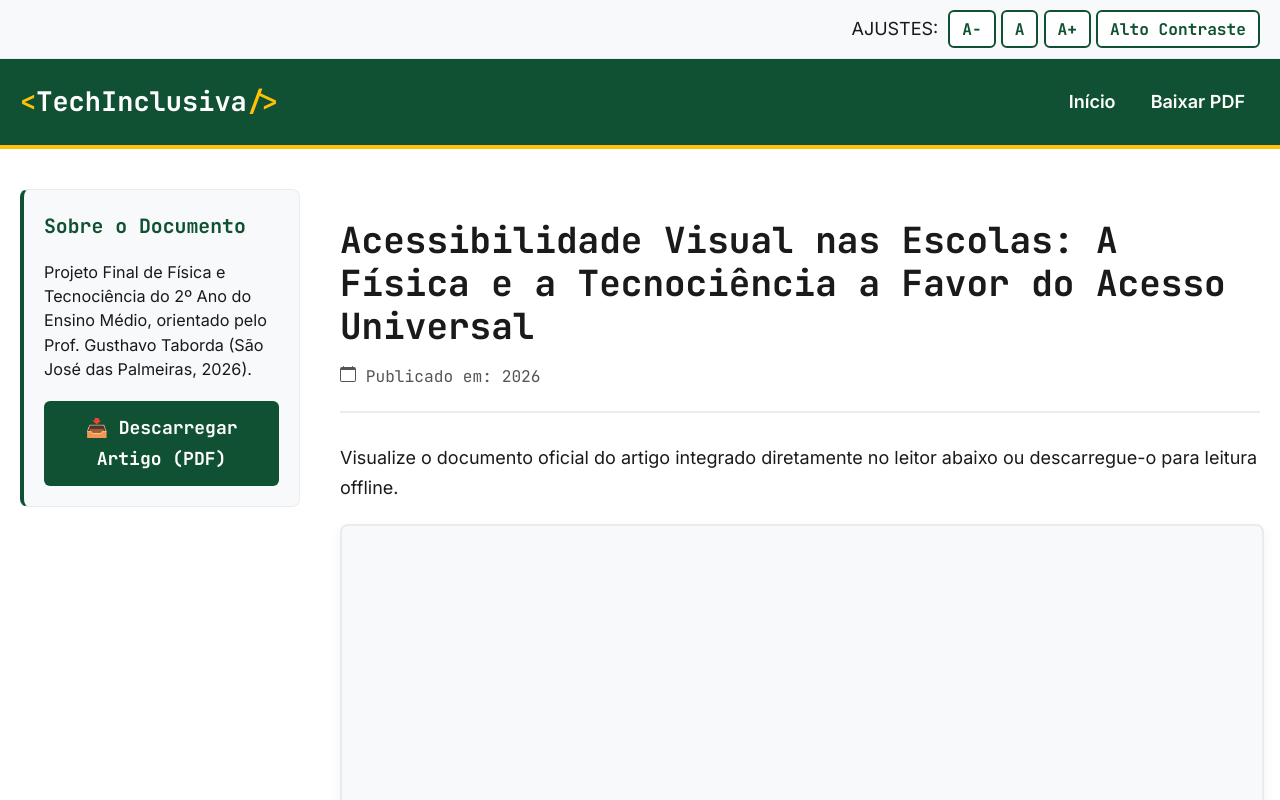
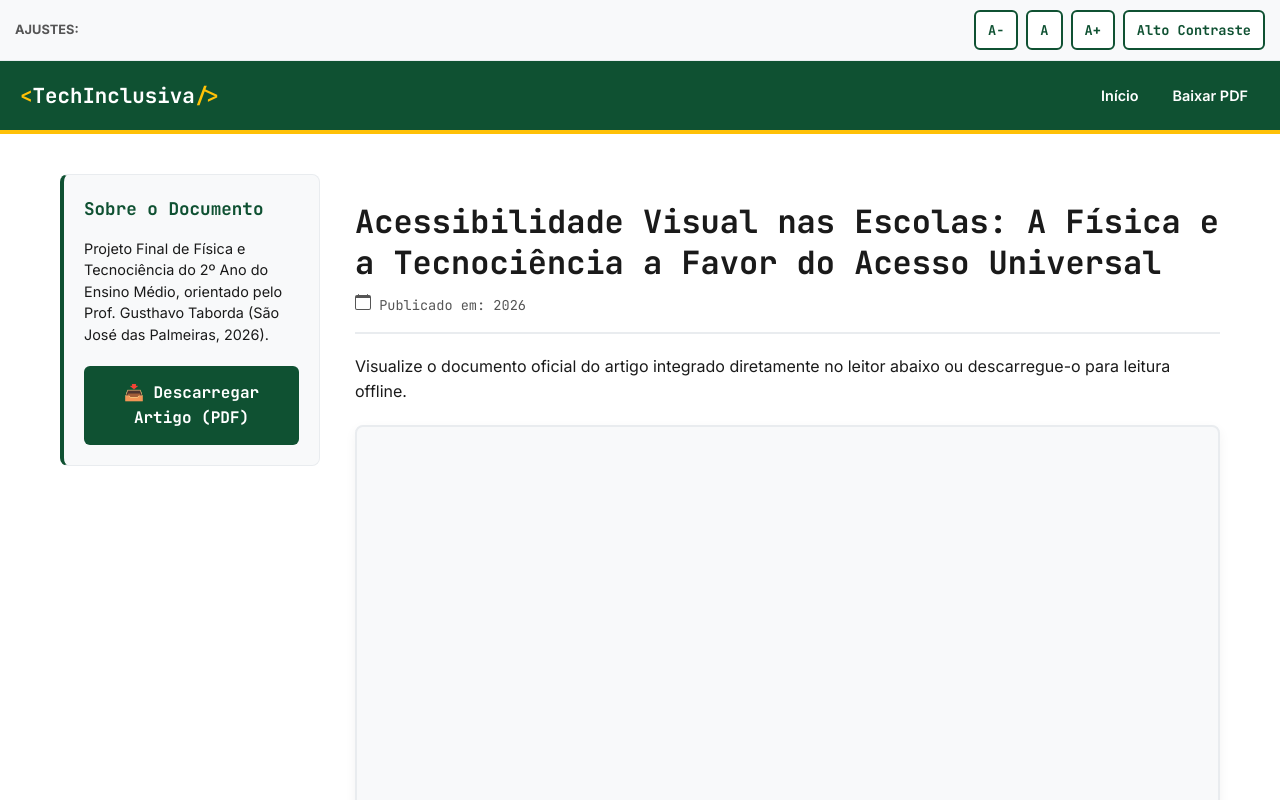
Before and after one commit to gusthavotaborda/fisicaetec, a plain HTML site: page index.html in a window 1280 px wide. Shown: the top 800 px of the page. Drawn offline with Linux system fonts and the light colour scheme.

Commit message:
Update style.css

```diff
--- a/style.css
+++ b/style.css
@@ -9,8 +9,7 @@
     --border-color: #e9ecef;
     --focus-color: #ffc107;
     --focus-outline: #1a1a1a;
-    --base-font-size: 112.5%;
-    --article-max-width: 950px;
+    --base-font-size: 100%;
 }
 
 body.alto-contraste {
@@ -27,15 +26,21 @@ body.alto-contraste {
 html {
     font-size: var(--base-font-size);
     scroll-behavior: smooth;
+    box-sizing: border-box;
+}
+
+*, *:before, *:after {
+    box-sizing: inherit;
 }
 
 body {
     font-family: 'Inter', sans-serif;
     background-color: var(--bg-color);
     color: var(--text-color);
-    line-height: 1.7;
+    line-height: 1.6;
     margin: 0;
     padding: 0;
+    overflow-x: hidden; /* Evita scroll horizontal indesejado */
     transition: background-color 0.3s, color 0.3s;
 }
 
@@ -61,32 +66,46 @@ h1, h2, h3, h4, .brand {
     z-index: 1000;
     text-decoration: none;
     font-weight: bold;
-    transition: top 0.2s;
     border-bottom-right-radius: 8px;
 }
 
 .skip-link:focus { top: 0; }
 
+/* Barra de acessibilidade responsiva (quebra linha em telas pequenas) */
 .a11y-toolbar {
     background-color: var(--secondary-bg);
     border-bottom: 1px solid var(--border-color);
-    padding: 10px 20px;
+    padding: 10px 15px;
     display: flex;
-    justify-content: flex-end;
+    justify-content: space-between;
     align-items: center;
+    flex-wrap: wrap;
     gap: 10px;
+}
+
+.toolbar-label {
+    font-size: 0.8rem;
+    color: var(--text-muted);
+    font-weight: bold;
+}
+
+.toolbar-buttons {
+    display: flex;
+    gap: 8px;
+    flex-wrap: wrap;
 }
 
 .a11y-toolbar button {
     background-color: var(--bg-color);
     border: 2px solid var(--primary-color);
     color: var(--primary-color);
-    padding: 6px 12px;
+    padding: 8px 12px; /* Área de toque ampliada para mobile */
     border-radius: 6px;
     cursor: pointer;
     font-family: 'JetBrains Mono', monospace;
     font-weight: bold;
-    font-size: 0.9rem;
+    font-size: 0.85rem;
+    min-height: 40px; /* Padrão recomendado para touch */
     transition: all 0.2s;
 }
 
@@ -98,15 +117,17 @@ h1, h2, h3, h4, .brand {
 header.site-header {
     background-color: var(--primary-color);
     color: #ffffff;
-    padding: 20px;
+    padding: 15px 20px;
     border-bottom: 4px solid var(--accent-color);
     display: flex;
     justify-content: space-between;
     align-items: center;
+    flex-wrap: wrap;
+    gap: 10px;
 }
 
 .site-header .brand {
-    font-size: 1.5rem;
+    font-size: 1.3rem;
     margin: 0;
     color: #ffffff;
     text-decoration: none;
@@ -114,12 +135,18 @@ header.site-header {
 
 .site-header .brand .syntax { color: var(--accent-color); }
 
+nav.top-nav {
+    display: flex;
+    gap: 10px;
+}
+
 nav.top-nav a {
     color: #ffffff;
     text-decoration: none;
     font-weight: 600;
-    padding: 8px 15px;
+    padding: 8px 12px;
     border-radius: 4px;
+    font-size: 0.9rem;
 }
 
 nav.top-nav a:hover, nav.top-nav a:focus {
@@ -127,44 +154,50 @@ nav.top-nav a:hover, nav.top-nav a:focus {
     color: #000;
 }
 
+/* Layout fluido e responsivo */
 .layout-wrapper {
-    max-width: 1300px;
-    margin: 40px auto;
-    padding: 0 20px;
+    width: 100%;
+    max-width: 1200px;
+    margin: 20px auto;
+    padding: 0 15px;
     display: grid;
-    grid-template-columns: 280px 1fr;
-    gap: 40px;
-    align-items: start;
+    grid-template-columns: 1fr; /* Mobile-first: 1 coluna por padrão */
+    gap: 25px;
 }
 
-@media (max-width: 900px) {
-    .layout-wrapper { grid-template-columns: 1fr; }
+/* Em telas maiores (tablets/desktops), divide em duas colunas */
+@media (min-width: 850px) {
+    .layout-wrapper {
+        grid-template-columns: 260px 1fr;
+        padding: 0 20px;
+        margin: 40px auto;
+        gap: 35px;
+    }
 }
 
 aside.toc-sidebar {
-    position: sticky;
-    top: 20px;
     background-color: var(--secondary-bg);
     padding: 20px;
     border-radius: 8px;
     border: 1px solid var(--border-color);
     border-left: 4px solid var(--primary-color);
+    height: fit-content;
 }
 
-aside.toc-sidebar h3 { margin-top: 0; font-size: 1.1rem; margin-bottom: 15px; }
+aside.toc-sidebar h3 { margin-top: 0; font-size: 1.1rem; margin-bottom: 12px; }
 
 .btn-download-pdf {
     display: block;
     width: 100%;
-    box-sizing: border-box;
     text-align: center;
     background-color: var(--primary-color);
     color: #ffffff;
-    padding: 12px;
+    padding: 14px;
     border-radius: 6px;
     text-decoration: none;
     font-weight: 600;
     font-family: 'JetBrains Mono', monospace;
+    min-height: 48px;
     transition: background 0.2s;
 }
 
@@ -174,33 +207,36 @@ aside.toc-sidebar h3 { margin-top: 0; font-size: 1.1rem; margin-bottom: 15px; }
 }
 
 article {
-    max-width: var(--article-max-width);
-    margin: 0 auto;
     width: 100%;
 }
 
 .article-header {
-    margin-bottom: 30px;
-    padding-bottom: 20px;
+    margin-bottom: 20px;
+    padding-bottom: 15px;
     border-bottom: 2px solid var(--border-color);
 }
 
 .article-header h1 {
-    font-size: 2rem;
-    line-height: 1.2;
-    margin-bottom: 15px;
+    font-size: 1.5rem;
+    line-height: 1.3;
+    margin-bottom: 10px;
     color: var(--text-color);
+}
+
+@media (min-width: 768px) {
+    .article-header h1 { font-size: 2rem; }
 }
 
 .article-meta {
     display: flex;
-    gap: 20px;
-    font-size: 0.9rem;
+    gap: 15px;
+    font-size: 0.85rem;
     color: var(--text-muted);
     font-family: 'JetBrains Mono', monospace;
     flex-wrap: wrap;
 }
 
+/* Visualizador de PDF responsivo para celulares e desktops */
 .pdf-viewer-container {
     width: 100%;
     margin-top: 20px;
@@ -214,28 +250,43 @@ article {
 .pdf-viewer-container embed {
     display: block;
     width: 100%;
-    height: 850px;
+    height: 60vh; /* Altura proporcional adaptada para telas menores */
+    min-height: 500px;
     border: none;
 }
 
+@media (min-width: 768px) {
+    .pdf-viewer-container embed {
+        height: 800px; /* Altura maior em computadores */
+    }
+}
+
 .article-footer {
-    margin-top: 40px;
-    padding-top: 30px;
+    margin-top: 30px;
+    padding-top: 20px;
     border-top: 2px dashed var(--border-color);
 }
 
 .author-box {
     display: flex;
-    align-items: center;
-    gap: 20px;
+    flex-direction: column;
+    gap: 15px;
     background-color: var(--secondary-bg);
     padding: 20px;
     border-radius: 8px;
+    text-align: center;
+}
+
+@media (min-width: 500px) {
+    .author-box {
+        flex-direction: row;
+        text-align: left;
+    }
 }
 
 .author-avatar {
-    width: 60px;
-    height: 60px;
+    width: 55px;
+    height: 55px;
     background-color: var(--primary-color);
     color: #fff;
     border-radius: 50%;
@@ -243,20 +294,25 @@ article {
     align-items: center;
     justify-content: center;
     font-weight: bold;
-    font-size: 1.5rem;
+    font-size: 1.3rem;
     font-family: 'JetBrains Mono', monospace;
+    margin: 0 auto;
+}
+
+@media (min-width: 500px) {
+    .author-avatar { margin: 0; }
 }
 
 .author-info h4 { margin: 0 0 5px 0; color: var(--text-color); }
-.author-info p { margin: 0; font-size: 0.9rem; color: var(--text-muted); }
+.author-info p { margin: 0; font-size: 0.85rem; color: var(--text-muted); }
 
 footer.site-footer {
     text-align: center;
-    padding: 30px;
+    padding: 25px 15px;
     background-color: var(--primary-color);
     color: #ffffff;
     border-top: 5px solid var(--accent-color);
     font-family: 'JetBrains Mono', monospace;
-    font-size: 0.9rem;
-    margin-top: 60px;
+    font-size: 0.85rem;
+    margin-top: 40px;
 }
```
